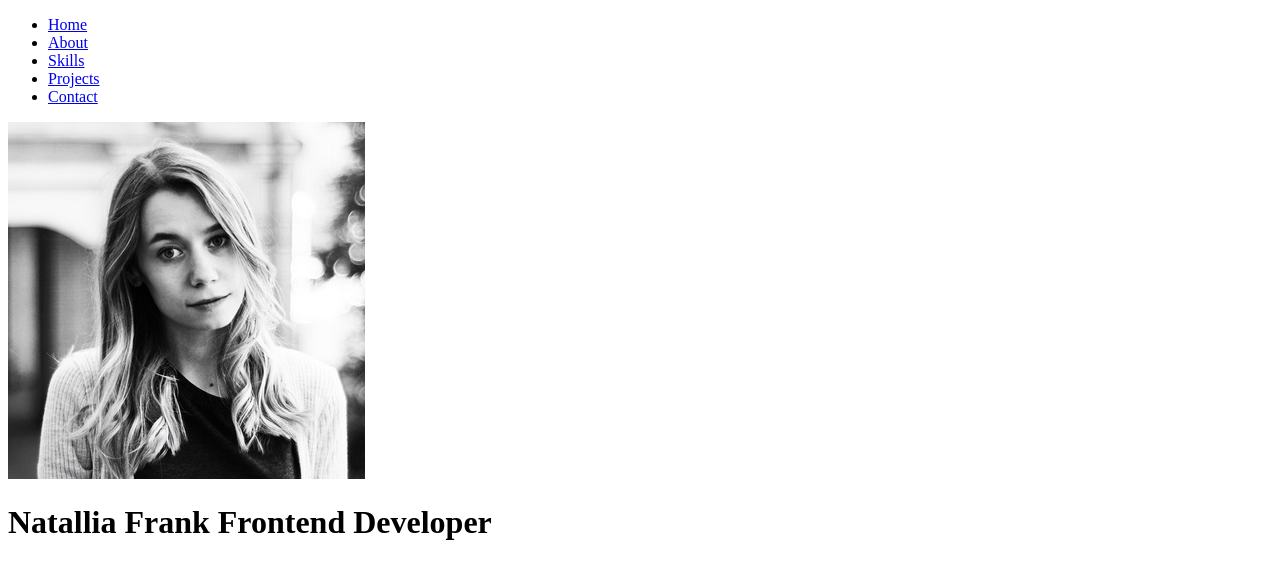
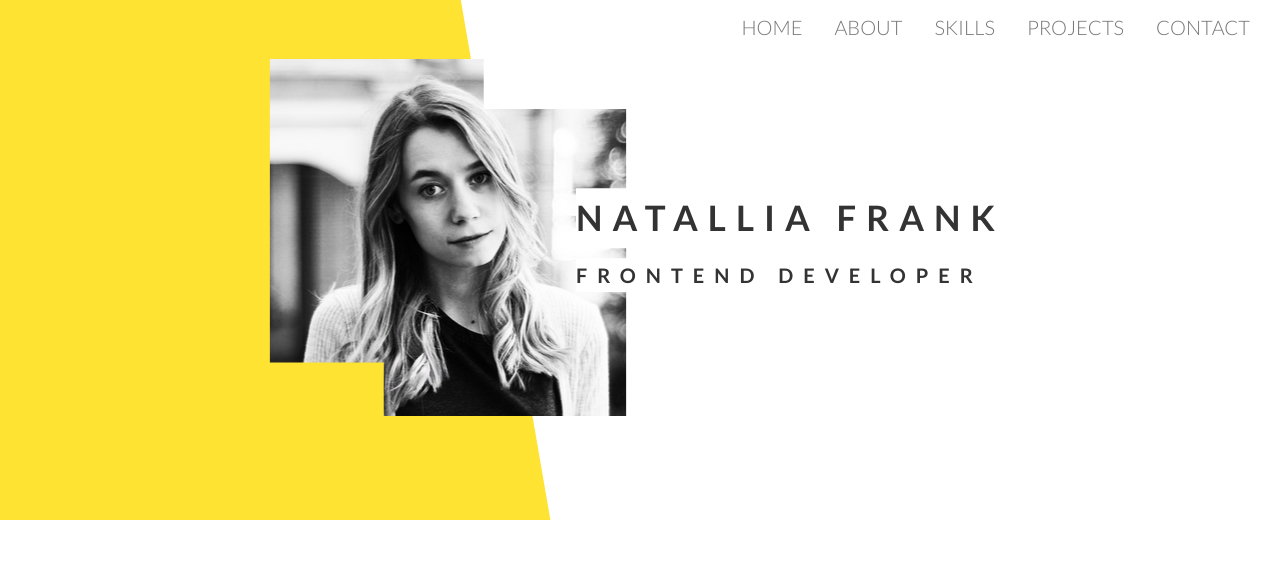
Before and after one commit to nataliiafrank/nataliiafrank.github.io, a website: page index.html in a window 1280 px wide. Drawn offline with Linux system fonts and the light colour scheme.

Commit message:
Added navigation and home section

```diff
--- a/sass/abstracts/_mixins.scss
+++ b/sass/abstracts/_mixins.scss
@@ -0,0 +1,15 @@
+@mixin clearfix {
+    &::after {
+        content: "";
+        display: table;
+        clear: both;
+    }
+}
+
+@mixin style-link-text($color) {
+    text-decoration: none;
+    text-transform: uppercase;
+    font-weight: 300;
+    color: $color;
+    font-size: 2rem;
+}
--- a/sass/abstracts/_variables.scss
+++ b/sass/abstracts/_variables.scss
@@ -0,0 +1,11 @@
+// COLORS
+$color-primary: #fee333;
+$color-dark-grey: #777;
+$color-white: #fff;
+$color-black: #333;
+$color-grey-light-1: #f7f7f7;
+
+// GRID
+$grid-width: 114rem;
+$gutter-vertical: 8rem;
+$gutter-horizontal: 6rem;
--- a/sass/base/_animations.scss
+++ b/sass/base/_animations.scss
@@ -0,0 +1,27 @@
+@keyframes moveInLeft {
+    0% {
+        opacity: 0;
+        transform: translateX(-10rem);
+    }
+    80% {
+        transform: translateX(1rem);
+    }
+    100% {
+        opacity: 1;
+        transform: translateX(0);
+    }
+}
+
+@keyframes moveInRight {
+    0% {
+        opacity: 0;
+        transform: translateX(10rem);
+    }
+    80% {
+        transform: translateX(-1rem);
+    }
+    100% {
+        opacity: 1;
+        transform: translateX(0);
+    }
+}
--- a/sass/base/_typography.scss
+++ b/sass/base/_typography.scss
@@ -0,0 +1,47 @@
+body{
+    font-family: 'Lato', sans-serif;
+    /* font-size: 16; default*/
+    font-weight: 400;
+    line-height: 1.7;
+    color: $color-dark-grey;
+}
+
+.heading-primary {
+    color: $color-black;
+    text-transform: uppercase;
+    backface-visibility: hidden;
+
+    &--main {
+        display: inline-block;
+        font-size: 3.5rem;
+        font-weight: 40rem;
+        letter-spacing: 1rem;
+        margin-bottom: 1rem;
+        background-color: $color-white;
+
+        animation-name: moveInRight;
+        animation-duration: 1s;
+        animation-timing-function: ease-out;
+
+        /* animation-delay: 3s;
+        animation-iteration-count: 3; */
+    }
+
+    &--sub {
+        display: block;
+        font-size: 2rem;
+        font-weight: 70rem;
+        letter-spacing: 1rem;
+        background-color: $color-white;
+
+        animation: moveInRight 1s ease-out;
+    }
+}
+
+.heading-secondary {
+    text-transform: uppercase;
+    font-weight: 700;
+    font-size: 3.5rem;
+    letter-spacing: 2px;
+    display: inline-block;
+}
--- a/sass/layout/_header.scss
+++ b/sass/layout/_header.scss
@@ -0,0 +1,32 @@
+.header {
+    height: 65vh;
+
+    &__text-box {
+        position: absolute;
+        top: 30%;
+        left: 70%;
+        transform: translate(-50%, -50%);
+        width: 50%;
+    }
+}
+
+.header__polygon {
+    height: 100%;
+    background-color: $color-primary;
+    clip-path: polygon(0 0, 36% 0, 43% 100%, 0% 100%);
+    z-index: -1;
+}
+
+.header__picture__box {
+    position: absolute;
+        top: 30%;
+        left: 35%;
+        transform: translate(-50%, -50%);
+}
+
+.header__picture__image {
+    clip-path: polygon(0% 15%, 0 0, 15% 0%, 60% 0, 60% 14%, 100% 14%, 100% 85%, 100% 100%, 85% 100%, 32% 100%, 32% 85%, 0% 85%);
+    animation-name: moveInLeft;
+        animation-duration: 1s;
+        animation-timing-function: ease-out;
+}
--- a/sass/layout/_navigation.scss
+++ b/sass/layout/_navigation.scss
@@ -0,0 +1,22 @@
+nav {
+    @include clearfix;
+    position: absolute;
+    top: 1rem;
+    right: 0;
+}
+
+.nav {
+    list-style: none;
+    float: right;
+
+    li {
+        display: inline-block;
+        margin-right: 30px;
+
+        a:link,
+        a:visited {
+         @include style-link-text($color-dark-grey);
+
+        }
+    }
+}
--- a/sass/main.scss
+++ b/sass/main.scss
@@ -11,4 +11,4 @@
 @import "layout/header";
 @import "layout/grid";
 @import "layout/navigation";
-@import "pages/home"
+@import "pages/home";
```
Also changed, not shown: index.html (+0 -2 lines), css/style.css.
